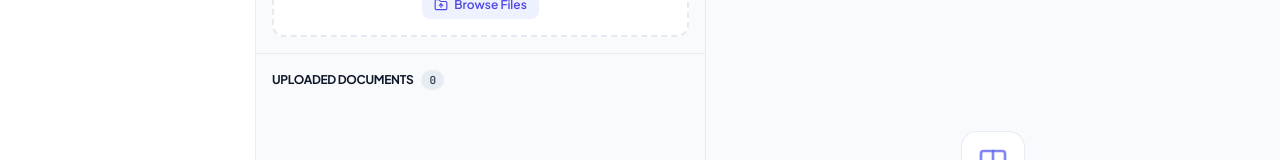
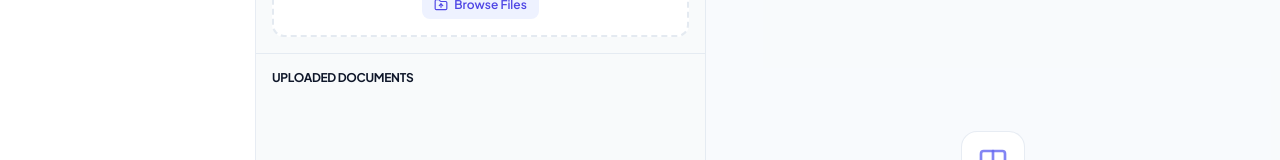
Before and after one commit to Rushaljain/EkdantLogistics, a React (Vite) app: page / in a window 1280 px wide. Shown: the part 187-347 px from the top of the page. Built offline with nearby package versions, Linux system fonts and the light colour scheme.

Commit message:
feat(ui): remove document count badge from header and count from Convert All button

```diff
--- a/src/components/CenterColumn.tsx
+++ b/src/components/CenterColumn.tsx
@@ -81,9 +81,6 @@ export const CenterColumn: React.FC<CenterColumnProps> = ({
             <h2 className="text-xs font-bold text-slate-900 tracking-tight uppercase">
               Uploaded Documents
             </h2>
-            <span className="text-[11px] font-mono font-semibold px-2 py-0.5 rounded-full bg-slate-200/80 text-slate-700">
-              {documents.length}
-            </span>
           </div>
 
           <div className="flex items-center space-x-2">
@@ -96,7 +93,7 @@ export const CenterColumn: React.FC<CenterColumnProps> = ({
                 title="Save all converted invoices to Files and clear the board"
               >
                 <FolderArchive className="w-3.5 h-3.5 text-emerald-100" />
-                <span>Save to Files ({processedCount})</span>
+                <span>Save to Files</span>
               </button>
             )}
 
@@ -117,7 +114,7 @@ export const CenterColumn: React.FC<CenterColumnProps> = ({
                 ) : (
                   <>
                     <Sparkles className="w-3.5 h-3.5 text-indigo-200" />
-                    <span>Convert All ({pendingCount})</span>
+                    <span>Convert All</span>
                   </>
                 )}
               </button>
```
